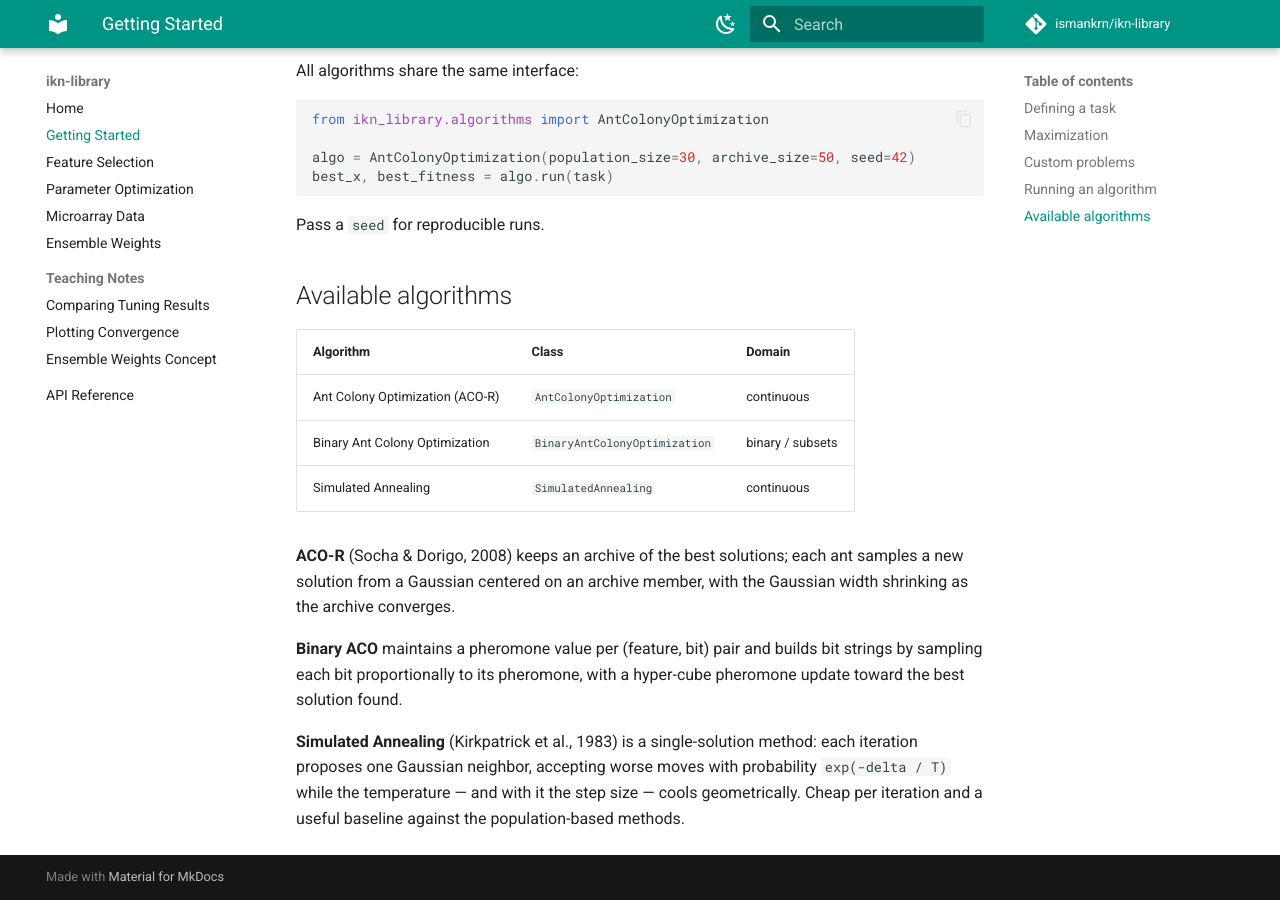
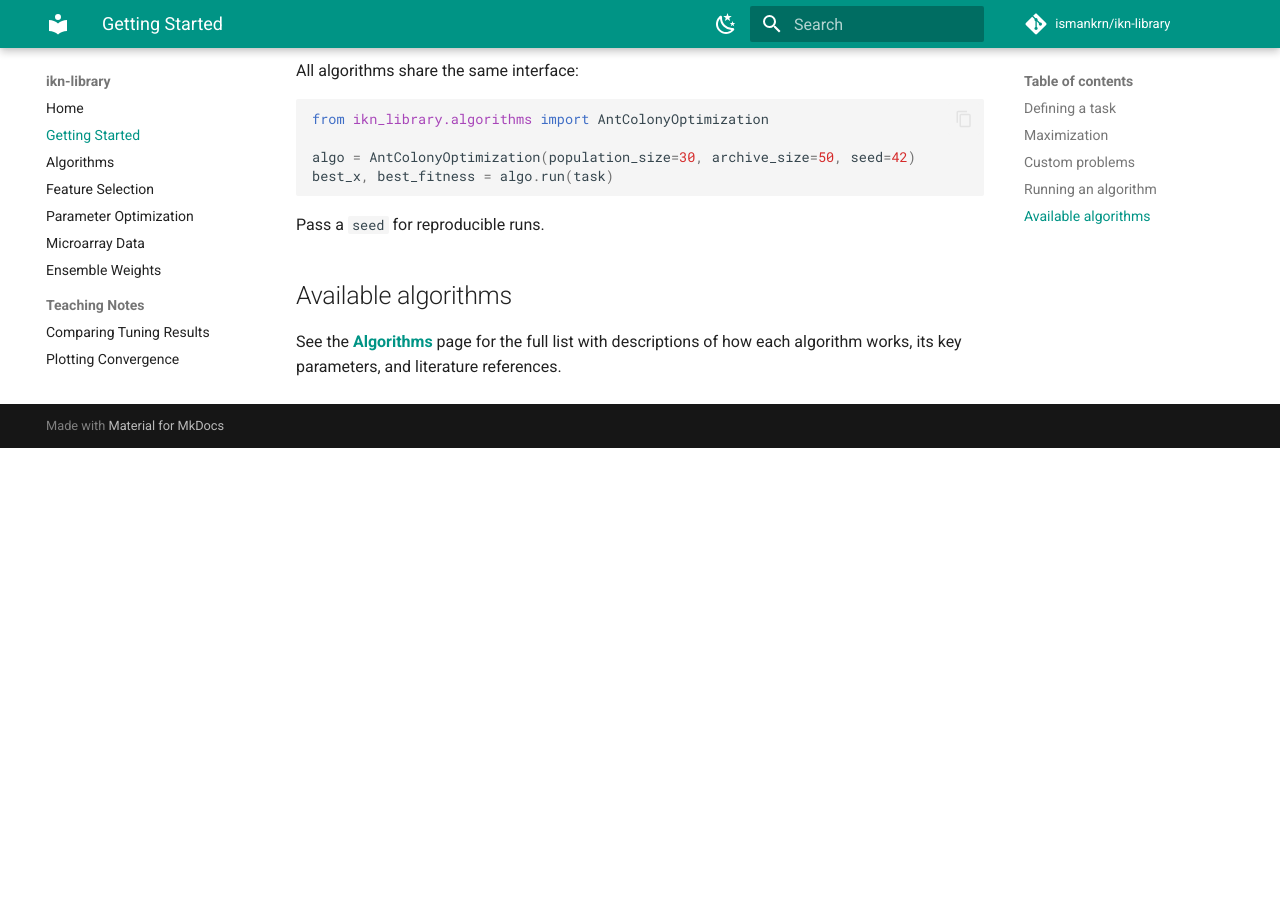
Before and after one commit to ismankrn/ikn-library, an MkDocs documentation site: the page built from docs/getting-started.md, in a window 1280 px wide and 900 px high, scrolled down 1246 px. Built offline with MkDocs 1.6.1 and Material for MkDocs 9.7.7, drawn with Linux system fonts in a browser that asks for light colours; comment, search, counter and statistics services are not loaded; after the commit the page ends 1694 px from its top, so only the background shows below that.

Commit message:
Publish ALGORITHMS.md as an Algorithms docs page via snippets include
Co-Authored-By: Claude Fable 5 <noreply@anthropic.com>

```diff
--- a/docs/getting-started.md
+++ b/docs/getting-started.md
@@ -68,22 +68,6 @@ Pass a `seed` for reproducible runs.
 
 ## Available algorithms
 
-| Algorithm | Class | Domain |
-|---|---|---|
-| Ant Colony Optimization (ACO-R) | `AntColonyOptimization` | continuous |
-| Binary Ant Colony Optimization | `BinaryAntColonyOptimization` | binary / subsets |
-| Simulated Annealing | `SimulatedAnnealing` | continuous |
-
-**ACO-R** (Socha & Dorigo, 2008) keeps an archive of the best solutions;
-each ant samples a new solution from a Gaussian centered on an archive
-member, with the Gaussian width shrinking as the archive converges.
-
-**Binary ACO** maintains a pheromone value per (feature, bit) pair and
-builds bit strings by sampling each bit proportionally to its pheromone,
-with a hyper-cube pheromone update toward the best solution found.
-
-**Simulated Annealing** (Kirkpatrick et al., 1983) is a single-solution
-method: each iteration proposes one Gaussian neighbor, accepting worse
-moves with probability ``exp(-delta / T)`` while the temperature — and
-with it the step size — cools geometrically. Cheap per iteration and a
-useful baseline against the population-based methods.
+See the **[Algorithms](algorithms.md)** page for the full list with
+descriptions of how each algorithm works, its key parameters, and
+literature references.
--- a/mkdocs.yml
+++ b/mkdocs.yml
@@ -37,10 +37,13 @@ markdown_extensions:
   - admonition
   - pymdownx.highlight
   - pymdownx.superfences
+  - pymdownx.snippets:
+      base_path: ["."]
 
 nav:
   - Home: index.md
   - Getting Started: getting-started.md
+  - Algorithms: algorithms.md
   - Feature Selection: feature-selection.md
   - Parameter Optimization: parameter-optimization.md
   - Microarray Data: microarray.md
```
Also changed, not shown: docs/algorithms.md (added, +1 -0 lines).
